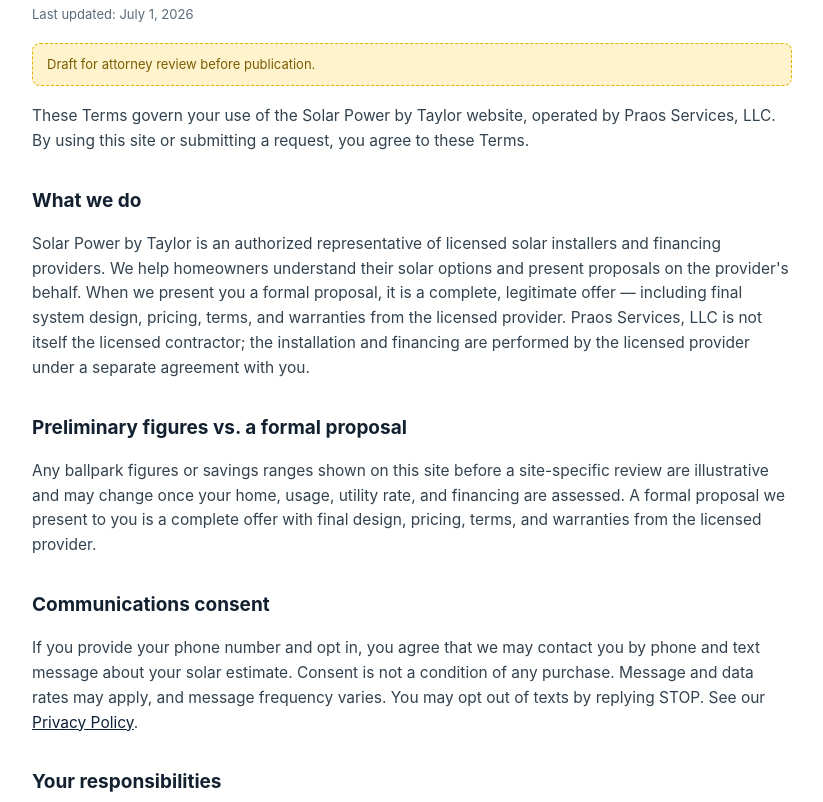
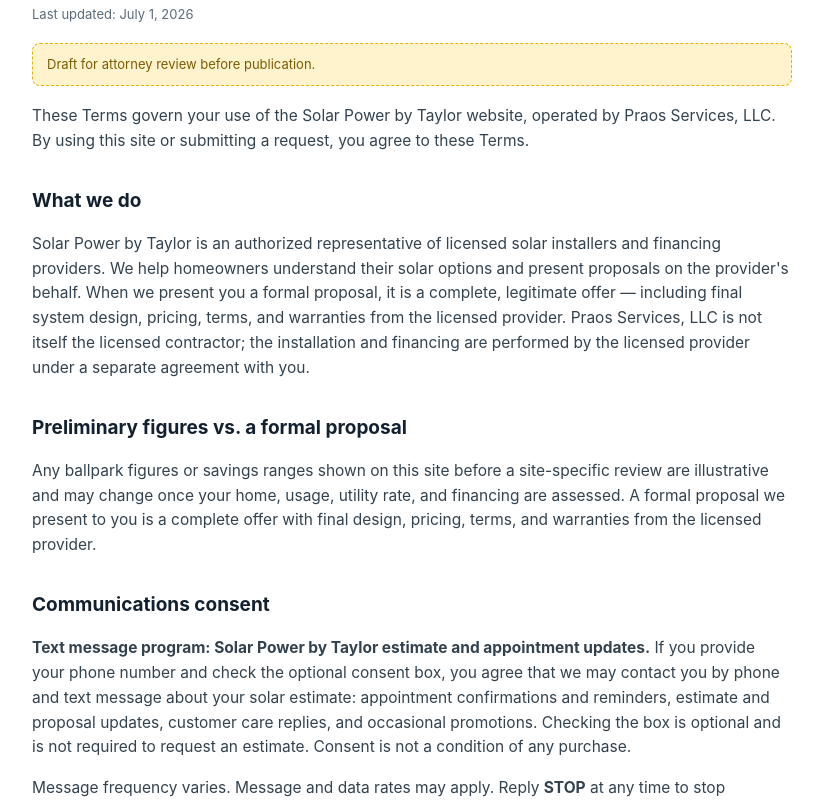
Before and after one commit to NEM3CA/solarpowerbytaylor-site, a plain HTML site: page terms.html in a window 1280 px wide. Shown: the part 150-952 px from the top of the page, without its empty margins (228-1051 px from the left). Drawn offline with Linux system fonts and the light colour scheme.

Commit message:
Terms: full text-message program section for carrier review
terms.html: names the program, says the consent box is optional, lists
message types, frequency, rates, STOP and HELP in bold, and support
contact (559) 553-4559 / solarpowerbytaylor@gmail.com.

Co-Authored-By: Claude Opus 5.5 <noreply@anthropic.com>
Claude-Session: https://claude.ai/code/session_01BtnzvsSUVQxzzADgsUjhqh

```diff
--- a/terms.html
+++ b/terms.html
@@ -32,7 +32,8 @@
 <p>Any ballpark figures or savings ranges shown on this site before a site-specific review are illustrative and may change once your home, usage, utility rate, and financing are assessed. A formal proposal we present to you is a complete offer with final design, pricing, terms, and warranties from the licensed provider.</p>
 
 <h2>Communications consent</h2>
-<p>If you provide your phone number and opt in, you agree that we may contact you by phone and text message about your solar estimate. Consent is not a condition of any purchase. Message and data rates may apply, and message frequency varies. You may opt out of texts by replying STOP. See our <a href="/privacy">Privacy Policy</a>.</p>
+<p><strong>Text message program: Solar Power by Taylor estimate and appointment updates.</strong> If you provide your phone number and check the optional consent box, you agree that we may contact you by phone and text message about your solar estimate: appointment confirmations and reminders, estimate and proposal updates, customer care replies, and occasional promotions. Checking the box is optional and is not required to request an estimate. Consent is not a condition of any purchase.</p>
+<p>Message frequency varies. Message and data rates may apply. Reply <strong>STOP</strong> at any time to stop receiving texts; you will get one message confirming you are unsubscribed. Reply <strong>HELP</strong> for help. For support, call or text (559) 553-4559 or email solarpowerbytaylor@gmail.com. Carriers are not liable for delayed or undelivered messages. See our <a href="/privacy">Privacy Policy</a>.</p>
 
 <h2>Your responsibilities</h2>
 <p>You agree to provide accurate information and to use this site lawfully. You may only submit a phone number that belongs to you or that you are authorized to provide.</p>
```
